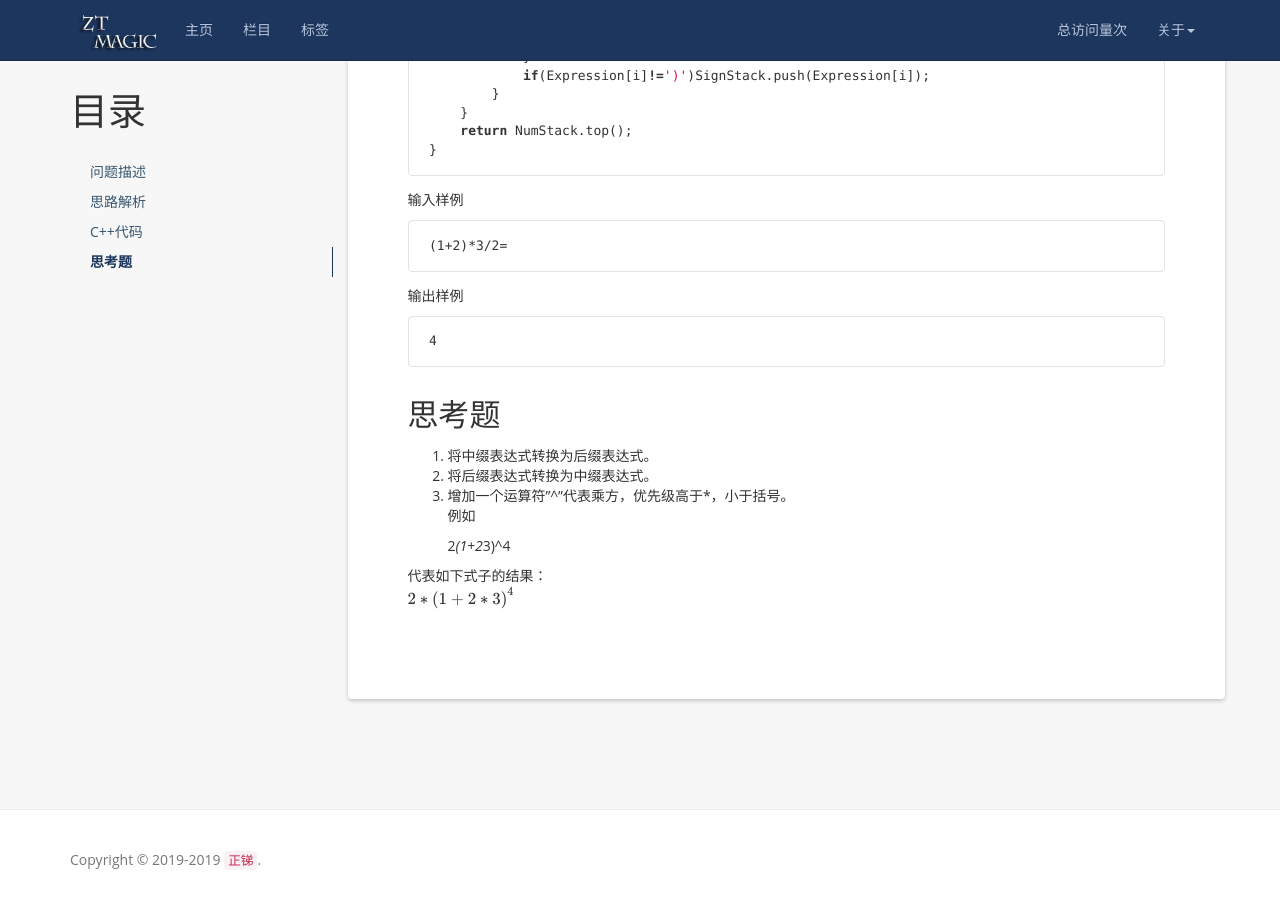
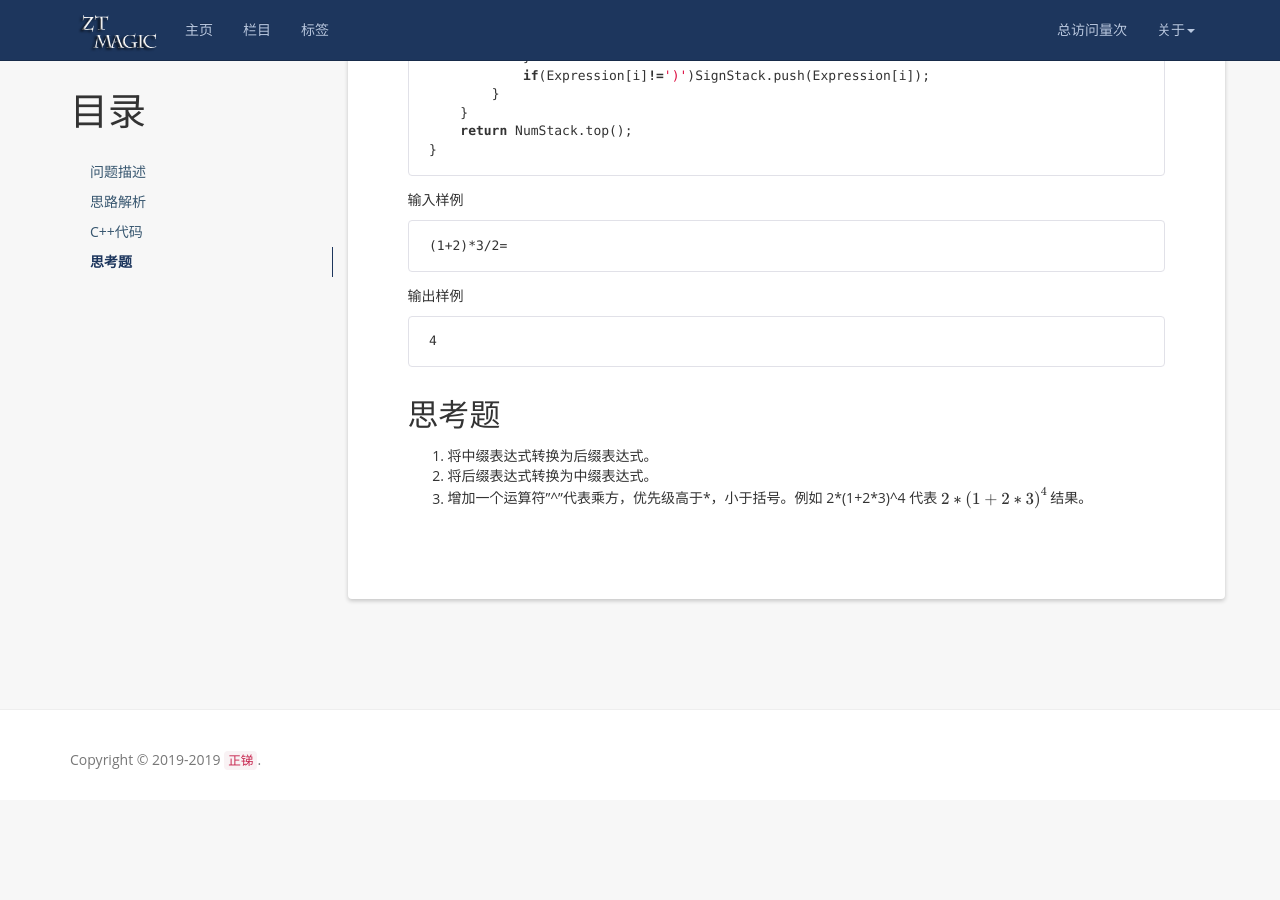
Before and after one commit to ztmail723/ztmail723.github.io, a Jekyll site: the page built from _posts/2019-05-05-Compute-Expression.md, in a window 1280 px wide and 900 px high, scrolled down 2730 px. Built offline with Jekyll 4.4.1, drawn with Linux system fonts in a browser that asks for light colours; nearby versions of some CDN libraries; formulas are drawn with MathJax 3; a script that is not in the unit is left out; comment, search, counter and statistics services are not loaded; after the commit the page ends 3530 px from its top, so only the background shows below that.

Commit message:
Update 2019-05-05-Compute-Expression.md

```diff
--- a/_posts/2019-05-05-Compute-Expression.md
+++ b/_posts/2019-05-05-Compute-Expression.md
@@ -147,10 +147,4 @@ unsigned int ComputeExpression(char *Expression)
 -------------------------------------
 1. 将中缀表达式转换为后缀表达式。
 2. 将后缀表达式转换为中缀表达式。
-3. 增加一个运算符"^"代表乘方，优先级高于\*，小于括号。
-例如
-
-    2*(1+2*3)^4
-
-代表如下式子的结果：
-$$ 2*{(1+2*3)}^4 $$
+3. 增加一个运算符"^"代表乘方，优先级高于\*，小于括号。例如 2\*(1+2\*3)^4 代表 $$ 2*{(1+2*3)}^4 $$ 结果。
```
